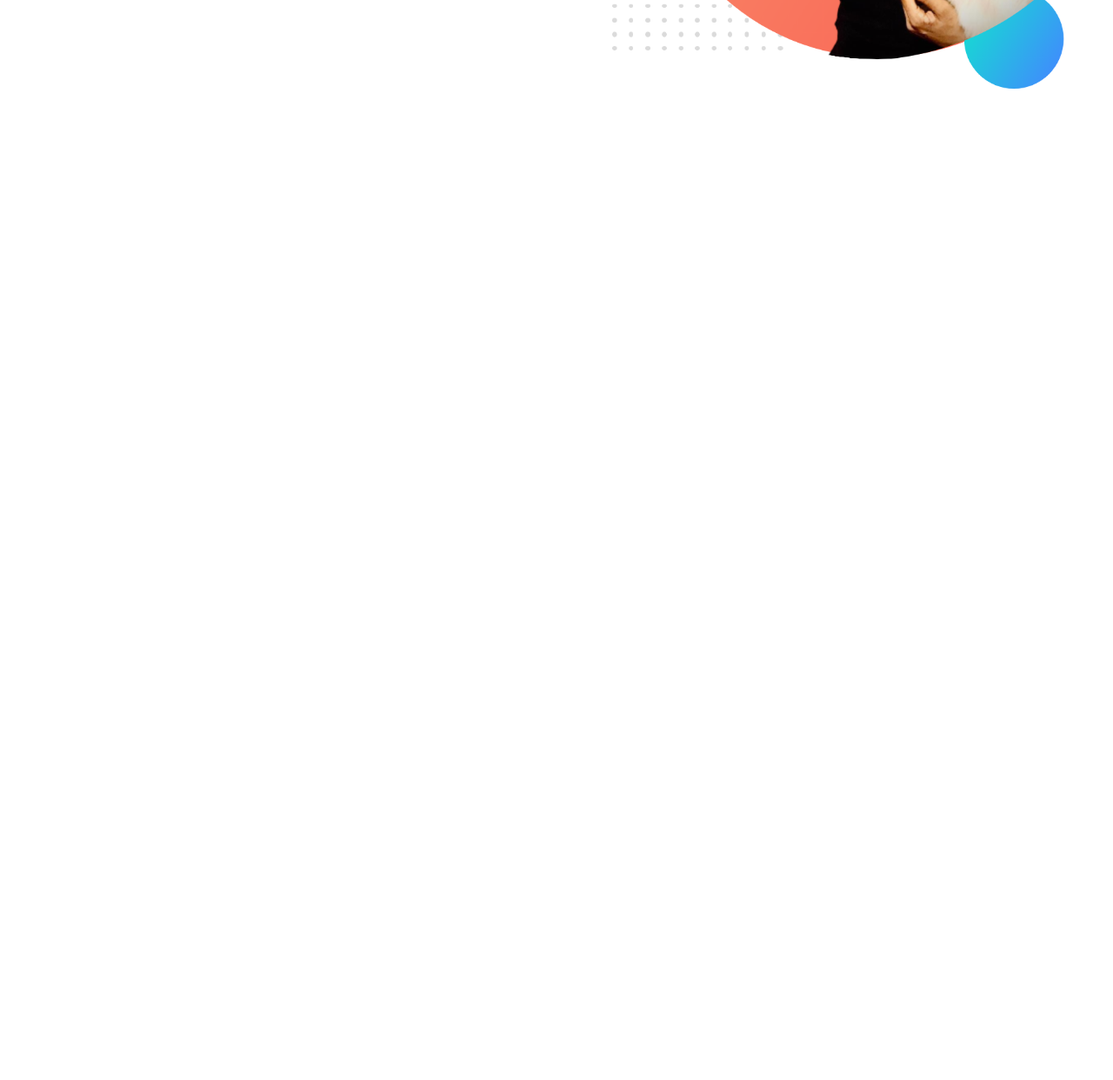
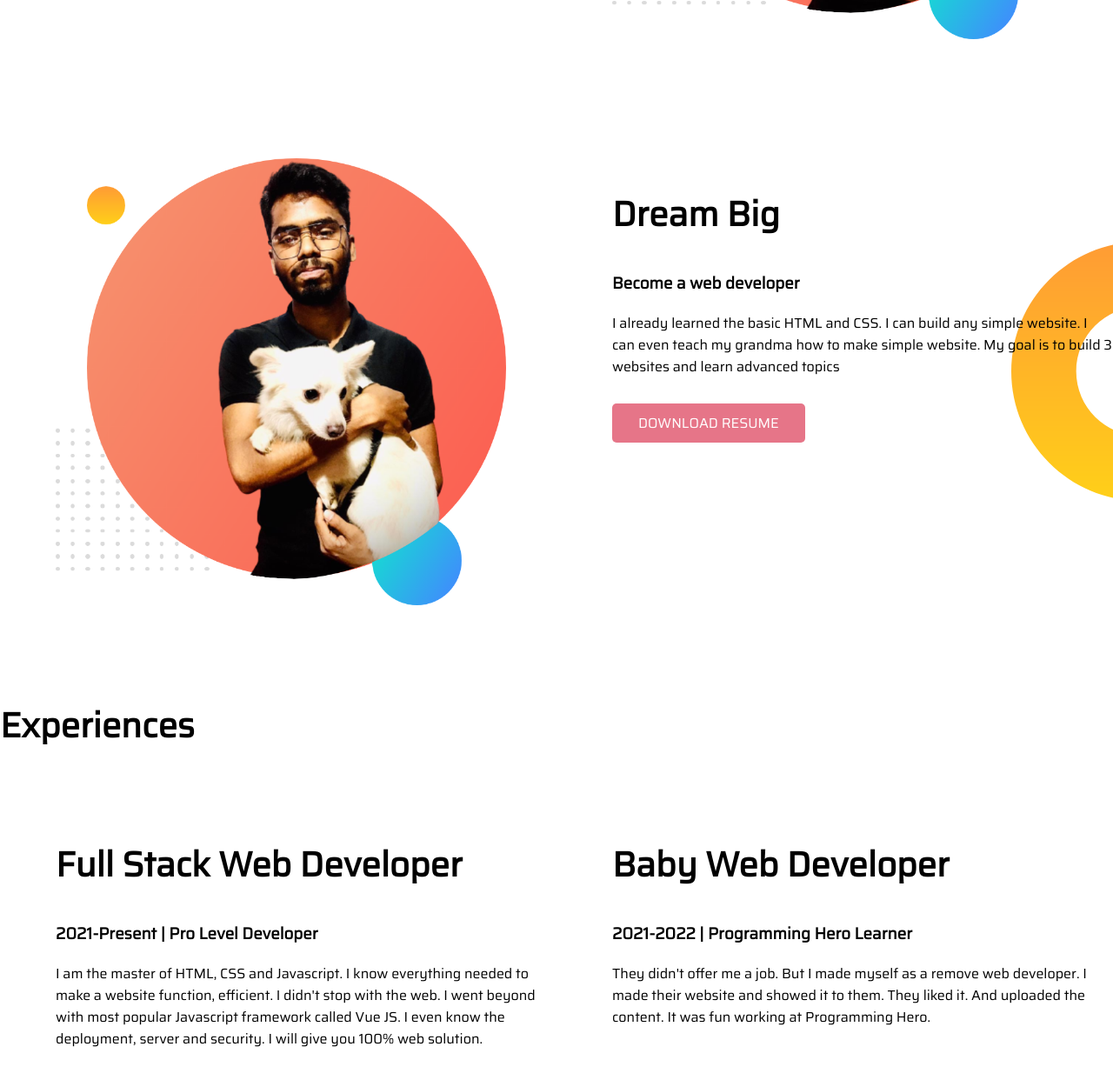
Before and after one commit to imadnanhassan/developer-portfolio, a plain HTML site: page index.html in a window 1280 px wide. Shown: the part 500-1742 px from the top of the page at 87% size. Before the commit the page ends 800 px from the top, so only its background shows below. Drawn offline with Linux system fonts and the light colour scheme.

Commit message:
third-section

```diff
--- a/index.html
+++ b/index.html
@@ -14,7 +14,7 @@
 </head>
 
 <body>
-    <section class="top-banner">
+    <section class="top-banner flexible-container">
         <div class="banner-width">
             <h1>Welcome To</h1>
             <h1><span class="header-color">kaj Kormer</span> Dunia!</h1>
@@ -31,6 +31,39 @@
             <img src="images/my-bg.png" alt="background">
         </div>
     </section>
+    <section class="second-section flexible-container">
+        <div class="banner-width">
+            <img src="images/my-bg.png" alt="">
+        </div>
+        <div class="banner-width">
+            <h1>Dream Big</h1>
+            <h3>Become a web developer</h3>
+            <p class="paragraph">I already learned the basic HTML and CSS. I can build any simple website. I can even
+                teach my grandma how
+                to make simple website. My goal is to build 3 websites and learn advanced topics</p>
+            <a class="btn-resume" target="_blank" href="https://github.com/imadnanhassan/">DOWNLOAD RESUME</a>
+        </div>
+    </section>
+    <section class="experience-area">
+        <h1>Experiences</h1>
+        <div class="flexible-container">
+            <div class="banner-width">
+                <h1>Full Stack Web Developer</h1>
+                <h3>2021-Present | Pro Level Developer</h3>
+                <p>I am the master of HTML, CSS and Javascript. I know everything needed to make a website function,
+                    efficient. I didn't stop with the web. I went beyond with most popular Javascript framework called
+                    Vue
+                    JS. I even know the deployment, server and security. I will give you 100% web solution.</p>
+            </div>
+            <div class="banner-width">
+                <h1>Baby Web Developer</h1>
+                <h3>2021-2022 | Programming Hero Learner</h3>
+                <p>They didn't offer me a job. But I made myself as a remove web developer. I made their website and
+                    showed
+                    it to them. They liked it. And uploaded the content. It was fun working at Programming Hero.</p>
+            </div>
+        </div>
+    </section>
 </body>
 
 </html>
--- a/style.css
+++ b/style.css
@@ -17,8 +17,9 @@ h1 {
     color: orange;
 }
 
-section {
+.flexible-container {
     display: flex;
+    margin-bottom: 100px;
 }
 
 .banner-width {
@@ -28,11 +29,11 @@ section {
 }
 
 .banner-width img {
-    width: 100%;
+    width: 90%;
 }
 
 .paragraph {
-    margin-bottom: 30px;
+    margin-bottom: 40px;
 }
 
 .btn-me {
@@ -43,3 +44,19 @@ section {
     border-radius: 5px;
     text-decoration: none;
 }
+
+.btn-resume {
+    background-color: rgb(230, 117, 136);
+    text-decoration: none;
+    padding: 10px 30px;
+    margin-top: 20px;
+    color: #fff;
+    border-radius: 5px;
+}
+
+.second-section {
+    background-image: url(images/dream-bg.png);
+    background-repeat: no-repeat;
+    background-position: right;
+
+}
```
